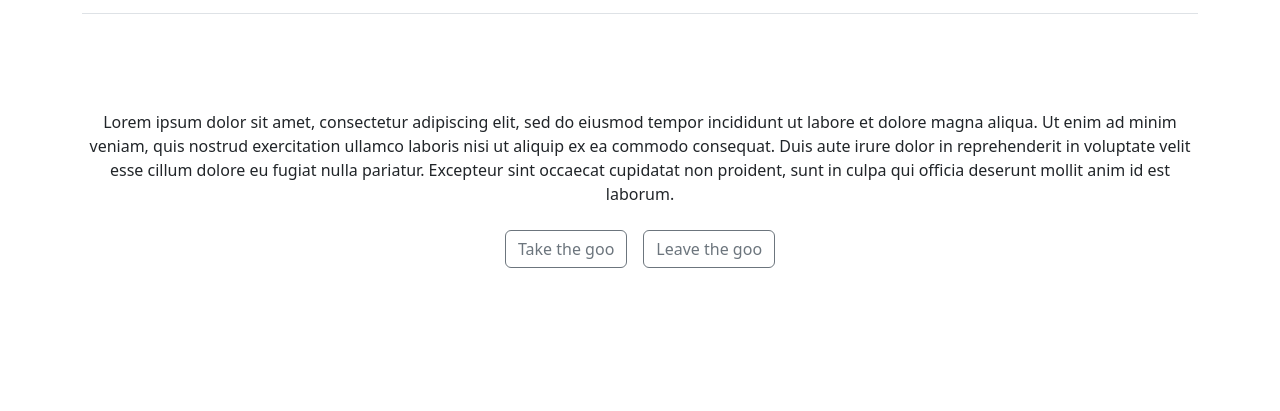
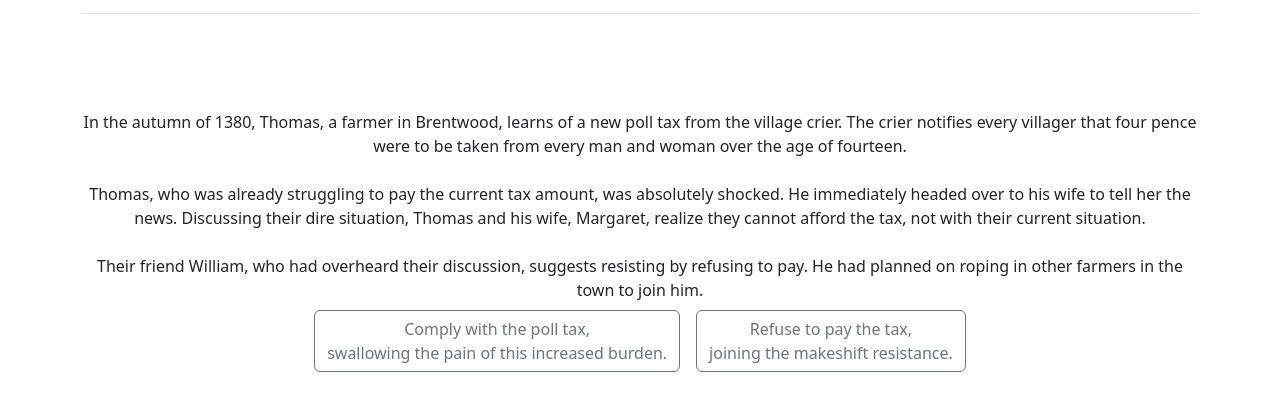
Before and after one commit to AnotherCreator/Text-Adv-Game, a plain HTML site: page game.html in a window 1280 px wide. Shown: the part 57-468 px from the top of the page. Drawn offline with nearby package versions, Linux system fonts and the light colour scheme.

Commit message:
Add Poll Tax arc

```diff
--- a/js/script.js
+++ b/js/script.js
@@ -22,7 +22,7 @@ function showTextNode(textNodeIndex) {
             button.classList.add('btn')
             button.classList.add('btn-outline-secondary')
             button.classList.add('mx-2')
-            button.classList.add('my-4')
+            button.classList.add('my-2')
             button.addEventListener('click', () => selectOption(option))
             optionButtonsElement.appendChild(button)
         }
@@ -45,48 +45,55 @@ function selectOption(option) {
 const textNodes = [
     {
         id: 1,
-        text: 'Lorem ipsum dolor sit amet, consectetur adipiscing elit, sed do eiusmod tempor incididunt ut labore et ' +
-            'dolore magna aliqua. Ut enim ad minim veniam, quis nostrud exercitation ullamco laboris nisi ut aliquip ' +
-            'ex ea commodo consequat. Duis aute irure dolor in reprehenderit in voluptate velit esse cillum dolore eu ' +
-            'fugiat nulla pariatur. Excepteur sint occaecat cupidatat non proident, sunt in culpa qui officia deserunt ' +
-            'mollit anim id est laborum.',
+        text: ' In the autumn of 1380, Thomas, a farmer in Brentwood, learns of a new poll tax from the village crier. ' +
+            ' The crier notifies every villager that four pence were to be taken from every man and woman over the age of fourteen.\n\n ' +
+            ' Thomas, who was already struggling to pay the current tax amount, was absolutely shocked. He immediately headed over to his wife to tell her the news. ' +
+            ' Discussing their dire situation, Thomas and his wife, Margaret, realize they cannot afford the tax, not with their current situation.\n\n ' +
+            ' Their friend William, who had overheard their discussion, suggests resisting by refusing to pay. He had planned on roping in other farmers in the town to join him.',
         options: [
             {
-                text: 'Take the goo',
-                setState: { blueGoo: true },
+                text: 'Comply with the poll tax,\n swallowing the pain of this increased burden.',
                 nextText: 2
             },
             {
-                text: 'Leave the goo',
-                nextText: 2
+                text: 'Refuse to pay the tax,\n joining the makeshift resistance.',
+                nextText: 3
             }
         ]
     },
     {
         id: 2,
-        text: 'Lorem ipsum dolor sit amet, consectetur adipiscing elit, sed do eiusmod tempor incididunt ut labore et dolore magna aliqua. Ut enim ad minim veniam, quis nostrud exercitation ullamco laboris nisi ut aliquip ex ea commodo consequat. Duis aute irure dolor in reprehenderit in voluptate velit esse cillum dolore eu fugiat nulla pariatur. Excepteur sint occaecat cupidatat non proident, sunt in culpa qui officia deserunt mollit anim id est laborum.',
+        text: 'Thomas and Margaret sat near their fireplace, thinking about the weight of the new poll tax.' +
+            ' When their friend William suggested joining the resistance, his face serious, they listened as he proposed' +
+            ' joining his makeshift resistance of other townspeople.\n\n' +
+            ' "It\'s too risky," Margaret said, shaking her head. "We\'re just not cut out for a life of fighting." Thomas agreed reluctantly.' +
+            ' "We\'ll find a way to pay," he said. William left, disappointed.\n\n' +
+            ' The next day, they handed over their hard-earned shilling to the tax collector.' +
+            ' As they walked back home, they had to force down thoughts of joining William.' +
+            ' "We have to stay strong," Thomas quietly says. "We have to, for our sake," Margaret replies.\n\n',
         options: [
             {
-                text: 'Trade the goo for a sword',
-                requiredState: (currentState) => currentState.blueGoo,
-                setState: { blueGoo: false, sword: true },
-                nextText: 3
-            },
-            {
-                text: 'Trade the goo for a shield',
-                requiredState: (currentState) => currentState.blueGoo,
-                setState: { blueGoo: false, shield: true },
-                nextText: 3
-            },
-            {
-                text: 'Ignore the merchant',
-                nextText: 3
+                text: 'Restart',
+                nextText: -1
             }
+
         ]
     },
     {
         id: 3,
-        text: 'After leaving the merchant you start to feel tired and stumble upon a small town next to a dangerous looking castle.',
+        text: 'Thomas and Margaret sat near their fireplace, thinking about the weight of the new poll tax.' +
+            ' When their friend William suggested joining the resistance, his face serious, they listened as he proposed' +
+            ' joining his makeshift resistance of other townspeople.\n\n' +
+            ' "It\'s risky," Margaret said, glancing at Thomas. "But we can\'t keep living like this," he interjected.' +
+            ' After a moment, Margaret nodded. "We\'re in," she said.\n\n' +
+            ' That night, they met with other villagers in secret.' +
+            ' Plans were made to refuse the tax and protest. Thomas and Margaret felt a spark of hope.' +
+            ' The following days were filled with covert meetings and whispered plans. Despite the dangers,' +
+            ' the sense of unity and purpose among the villagers grew stronger.\n\n' +
+            ' As they joined William and other farmers in acts of defiance, tearing down tax notices and protecting' +
+            ' each other from collectors, their lives took on a new, rebellious rhythm. The fear of retribution lingered,' +
+            ' but the determination to fight for their rights outweighed it. The community\'s resistance grew,' +
+            ' setting the stage for the larger revolt that would soon shake the foundations of feudal England.',
         options: [
             {
                 text: 'Explore the castle',
```
Also changed, not shown: bibliography.html (+5 -0 lines), index.html (+1 -1 lines).
